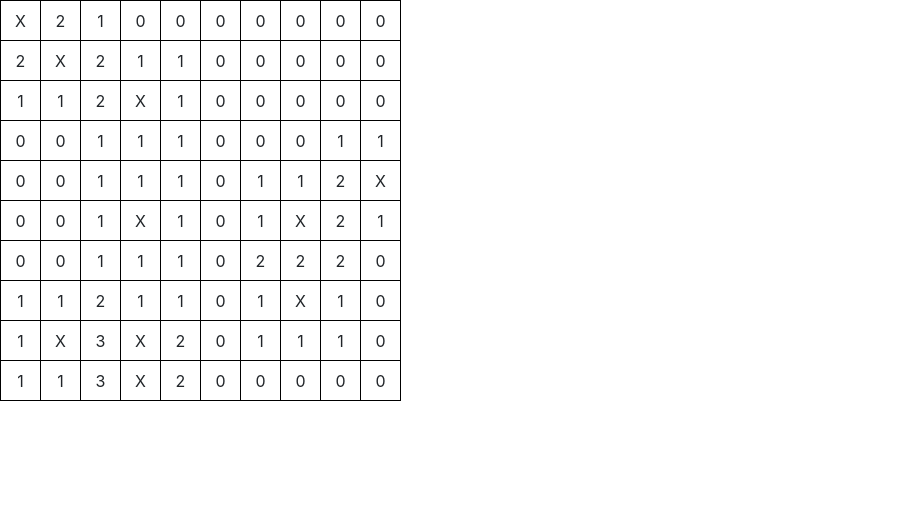
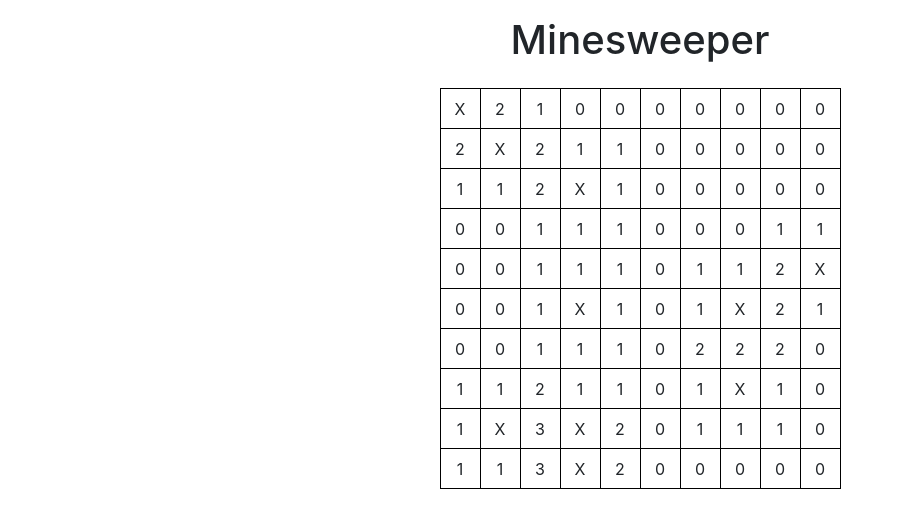
Before and after one commit to wyatt-troia/mini-apps, a React (Create React App) app in the folder challenge_4/minesweeper/: page / in a window 1280 px wide. Shown: the top 528 px of the page, without its empty margins (0-904 px from the left). Built offline with nearby package versions, Linux system fonts and the light colour scheme.

Commit message:
Center-justify content.

```diff
--- a/challenge_4/minesweeper/public/styles.css
+++ b/challenge_4/minesweeper/public/styles.css
@@ -1,5 +1,10 @@
 .Gameboard {
   border: 1px solid black;
+  margin: auto;
+}
+
+.col {
+  text-align: center;
 }
 
 .Gameboard tr td {
--- a/challenge_4/minesweeper/src/App.js
+++ b/challenge_4/minesweeper/src/App.js
@@ -1,10 +1,19 @@
 import React, { Component } from "react";
 import "./App.css";
+import { Container, Row, Col } from "react-bootstrap";
 import GameboardContainer from "./containers/GameboardContainer.jsx";
 
 class App extends Component {
   render() {
-    return <GameboardContainer />;
+    return (
+      <Container>
+        <Row>
+          <Col className=''>
+            <GameboardContainer />
+          </Col>
+        </Row>
+      </Container>
+    );
   }
 }
 
--- a/challenge_4/minesweeper/src/components/Gameboard.jsx
+++ b/challenge_4/minesweeper/src/components/Gameboard.jsx
@@ -1,11 +1,17 @@
 import React from "react";
 import Row from "./Row.jsx";
 
-const Gameboard = ({ tiles, onClick }) => {
+const Gameboard = ({ tiles, onClick, result }) => {
   let tileRows = tiles.map((tileRow, idx) => (
     <Row tileRow={tileRow} key={idx} row={idx} onClick={onClick} />
   ));
-  return <table className="Gameboard">{tileRows}</table>;
+  return (
+    <React.Fragment>
+      <h1 className='mt-3'>Minesweeper</h1>
+      <table className="Gameboard mb-3 mt-4">{tileRows}</table>
+      {result ? <h3 id="result">{result}</h3> : false}
+    </React.Fragment>
+  );
 };
 
 export default Gameboard;
--- a/challenge_4/minesweeper/src/containers/GameboardContainer.jsx
+++ b/challenge_4/minesweeper/src/containers/GameboardContainer.jsx
@@ -4,7 +4,8 @@
 
 const mapStateToProps = (state, ownProps) => {
   return {
-    tiles: state.tiles
+    tiles: state.tiles,
+    result: state.result
   };
 };
 
--- a/challenge_4/minesweeper/src/reducers/tiles.js
+++ b/challenge_4/minesweeper/src/reducers/tiles.js
@@ -92,10 +92,10 @@
 
       let newResult;
       let totalTileCount = rowCount * rowLength;
-      if ((newTilesClicked = totalTileCount - mineCount)) {
+      if (newTilesClicked === totalTileCount - mineCount) {
         newResult = "win";
       } else if (clickedTile.containsMine) {
-        newResult = "lose";
+        newResult = "loss";
       }
 
       return {
```
